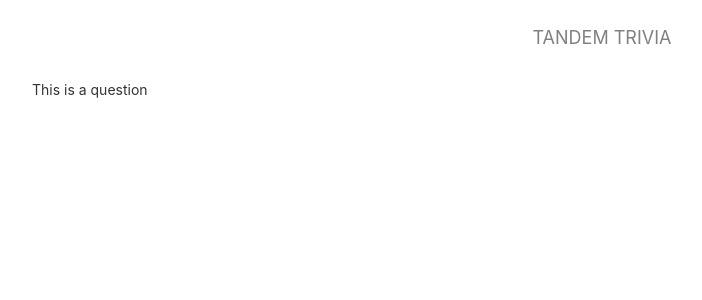
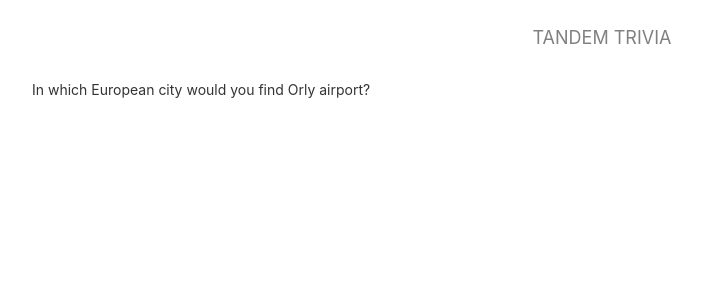
Before and after one commit to Chris-Violante/tandem_trivia, a React (Create React App) app: page /GamePage in a window 1280 px wide. Shown: the top 300 px of the page, without its empty margins (38-740 px from the left). Built offline with nearby package versions, Linux system fonts and the light colour scheme.

Commit message:
question component  works

```diff
--- a/src/components/CurrentQuestion/CurrentQuestion.jsx
+++ b/src/components/CurrentQuestion/CurrentQuestion.jsx
@@ -3,7 +3,7 @@ import React from 'react'
 
 const CurrentQuestion = (props) => (
     <div>
-        <p>This is a question</p>
+        <p>{props.question.question}</p>
     </div>
 )
 
```
